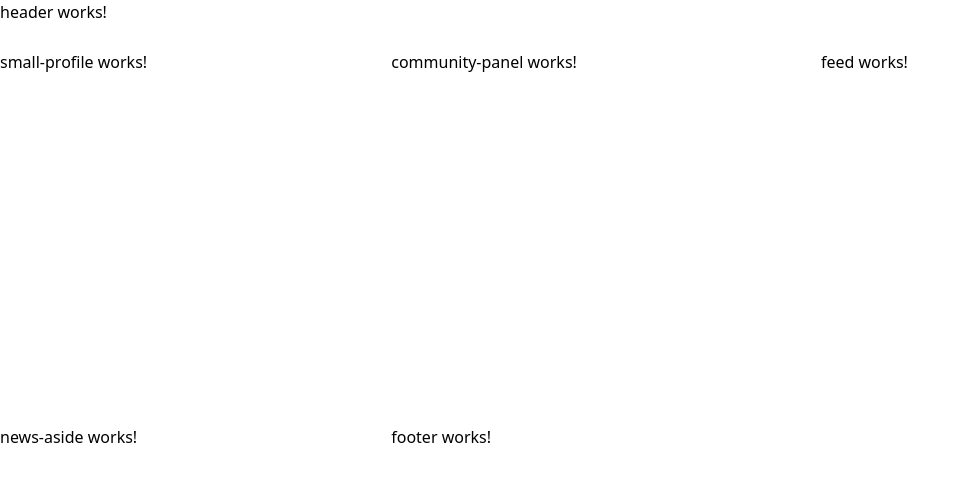
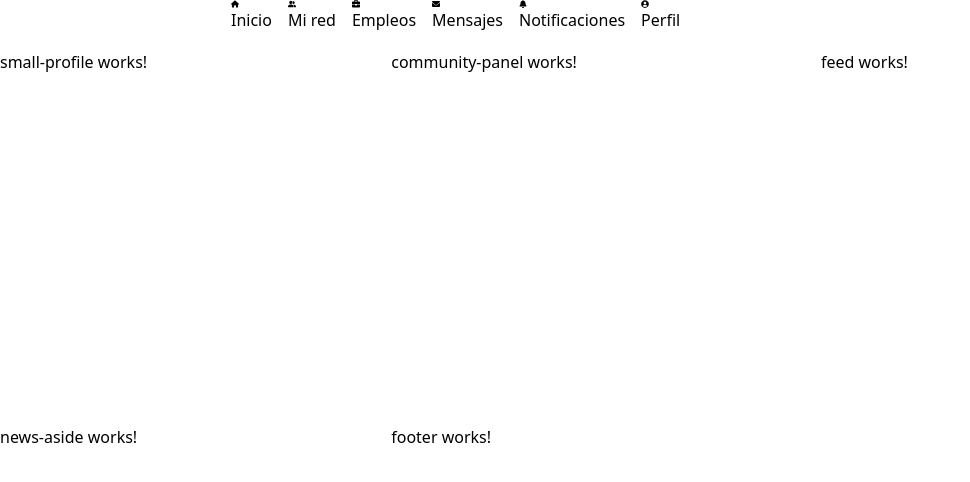
Before and after one commit to iMorejon/testing-angular, an Angular app: page / in a window 1280 px wide. Shown: the top 482 px of the page, without its empty margins (0-970 px from the left). Built offline with nearby package versions, Linux system fonts and the light colour scheme.

Commit message:
feat: create and test header components

```diff
--- a/src/app/header-nav-icon/header-nav-icon.component.html
+++ b/src/app/header-nav-icon/header-nav-icon.component.html
@@ -0,0 +1,4 @@
+<a class="flex flex-col" href="{{ href }}">
+  <img class="size-2" src="{{icon}}" alt="{{_name}}">
+  {{_name}}
+</a>
--- a/src/app/header-nav/header-nav.component.html
+++ b/src/app/header-nav/header-nav.component.html
@@ -1 +1,3 @@
-<p>header-nav works!</p>
+@for (link of links; track link._id) {
+<header-nav-icon _id="{{link._id}}" _name="{{link.name}}" href="{{link.href}}" icon="{{link.icon}}"></header-nav-icon>
+}
--- a/src/app/header-nav/header-nav.component.ts
+++ b/src/app/header-nav/header-nav.component.ts
@@ -1,11 +1,51 @@
-import { Component } from '@angular/core';
+import { Component } from '@angular/core'
+import { HeaderNavIconComponent } from '../header-nav-icon/header-nav-icon.component'
 
 @Component({
-  selector: 'app-header-nav',
+  selector: 'header-nav',
   standalone: true,
-  imports: [],
-  templateUrl: './header-nav.component.html'
+  imports: [HeaderNavIconComponent],
+  templateUrl: './header-nav.component.html',
 })
 export class HeaderNavComponent {
+  links = [
+    {
+      _id: 0,
+      name: 'inicio',
+      href: '/',
+      icon: 'assets/nav-icons/faHouse.svg',
+    },
+    {
+      _id: 1,
+      name: 'mi red',
+      href: '/network',
+      icon: 'assets/nav-icons/faUserGroup.svg',
 
+    },
+    {
+      _id: 2,
+      name: 'empleos',
+      href: '/jobs',
+      icon: 'assets/nav-icons/faBriefcase.svg',
+    },
+    {
+      _id: 3,
+      name: 'mensajes',
+      href: '/messages',
+      icon: 'assets/nav-icons/faEnvelope.svg',
+
+    },
+    {
+      _id: 4,
+      name: 'notificaciones',
+      href: '/updates',
+      icon: 'assets/nav-icons/faBell.svg',
+    },
+    {
+      _id: 5,
+      name: 'perfil',
+      href: '/profile',
+      icon: 'assets/nav-icons/faUserCircle.svg',
+    },
+  ]
 }
--- a/src/app/header/header.component.html
+++ b/src/app/header/header.component.html
@@ -1 +1,4 @@
-<p>header works!</p>
+<form action="" class="flex gap-4">
+  <input type="text" name="search" #search (keydown.enter)="submitSearch(search.value)" />
+</form>
+<header-nav class="flex gap-4" />
--- a/src/app/header/header.component.ts
+++ b/src/app/header/header.component.ts
@@ -1,11 +1,15 @@
 import { Component } from '@angular/core'
+import { HeaderNavComponent } from '../header-nav/header-nav.component'
 
 @Component({
   selector: 'app-header',
   standalone: true,
-  imports: [],
+  imports: [HeaderNavComponent],
   templateUrl: './header.component.html'
 })
 export class HeaderComponent {
 
+  submitSearch (value: string) {
+    console.log('Searching!' + value)
+  }
 }
```
Also changed, not shown: src/app/header-nav-icon/header-nav-icon.component.ts (+4 -3 lines).
